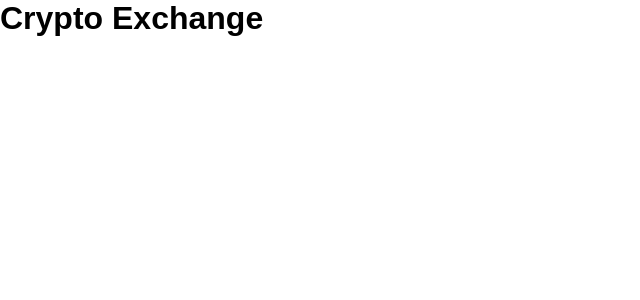
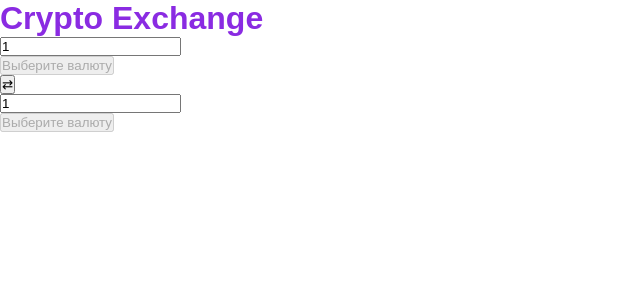
Before and after one commit to gatzxx/crypto-exchange, a React (Vite) app: page / in a window 1280 px wide. Shown: the top 300 px of the page, without its empty margins (0-640 px from the left). Built offline with nearby package versions, Linux system fonts and the light colour scheme; no server answers.

Commit message:
feat: add basic components

```diff
--- /dev/null
+++ b/src/App.module.css
@@ -0,0 +1,3 @@
+.appContainer {
+    color: blueviolet;
+}
--- a/src/App.tsx
+++ b/src/App.tsx
@@ -1,7 +1,12 @@
+import { ExchangeForm } from '@/components/ExchangeForm/ExchangeForm'
+
+import styles from './App.module.css'
+
 export const App = () => {
     return (
-        <main>
-            <h1>Crypto Exchange</h1>
-        </main>
+        <div className={styles.appContainer}>
+            <h1 className={styles.title}>Crypto Exchange</h1>
+            <ExchangeForm />
+        </div>
     )
 }
--- /dev/null
+++ b/src/components/CurrencyDropdown/CurrencyDropdown.module.css
@@ -0,0 +1,3 @@
+.dropdown {
+    color: blueviolet;
+}
--- /dev/null
+++ b/src/components/CurrencyDropdown/CurrencyDropdown.tsx
@@ -0,0 +1,45 @@
+import { exchangeStore } from '@/stores/exchangeStore'
+
+import styles from './CurrencyDropdown.module.css'
+
+interface CurrencyDropdownProps {
+    isOpen: boolean
+    search: string
+    onSearchChange: (value: string) => void
+    coins: typeof exchangeStore.coins
+    selectedCurrency: string
+    onSelect: (symbol: string) => void
+}
+
+export const CurrencyDropdown = ({
+    isOpen,
+    search,
+    onSearchChange,
+    coins,
+    selectedCurrency,
+    onSelect,
+}: CurrencyDropdownProps) =>
+    isOpen ? (
+        <div className={styles.dropdown}>
+            <input
+                type='text'
+                value={search}
+                onChange={(e) => onSearchChange(e.target.value)}
+                placeholder='Поиск валюты...'
+                className={styles.searchInput}
+            />
+            <div className={styles.coinList}>
+                {coins.map((coin) => (
+                    <div
+                        key={coin.id}
+                        onClick={() => onSelect(coin.symbol)}
+                        className={`${styles.coinItem} ${
+                            selectedCurrency === coin.symbol ? styles.selected : ''
+                        }`}
+                    >
+                        {coin.symbol} - {coin.name}
+                    </div>
+                ))}
+            </div>
+        </div>
+    ) : null
--- /dev/null
+++ b/src/components/CurrencyInput/CurrencyInput.tsx
@@ -0,0 +1,11 @@
+import { observer } from 'mobx-react-lite'
+
+import { CurrencyInputView } from '@/components/CurrencyInputView/CurrencyInputView'
+import { useCurrencyInput } from '@/hooks/useCurrencyInput'
+
+type InputType = 'from' | 'to'
+
+export const CurrencyInput = observer(({ type }: { type: InputType }) => {
+    const props = useCurrencyInput(type)
+    return <CurrencyInputView type={type} {...props} />
+})
--- /dev/null
+++ b/src/components/CurrencyInputView/CurrencyInputView.module.css
@@ -0,0 +1,3 @@
+.inputGroup {
+    color: blueviolet;
+}
--- /dev/null
+++ b/src/components/CurrencyInputView/CurrencyInputView.tsx
@@ -0,0 +1,62 @@
+import { CurrencyDropdown } from '@/components/CurrencyDropdown/CurrencyDropdown'
+import { useCurrencyInput } from '@/hooks/useCurrencyInput'
+import { TEXT } from '@/constants/texts'
+
+import styles from './CurrencyInputView.module.css'
+
+interface CurrencyInputViewProps extends ReturnType<typeof useCurrencyInput> {
+    type: 'from' | 'to'
+}
+
+export const CurrencyInputView = ({
+    type,
+    localValue,
+    currentCurrency,
+    loading,
+    filteredCoins,
+    isDropdownOpen,
+    searchTerm,
+    handleAmountChange,
+    handleCurrencySelect,
+    setSearchTerm,
+    toggleDropdown,
+    coinsEmpty,
+}: CurrencyInputViewProps) => (
+    <div className={styles.inputGroup}>
+        <div className={styles.amountSection}>
+            <input
+                type='text'
+                value={localValue}
+                onChange={(e) => handleAmountChange(e.target.value)}
+                placeholder={TEXT.placeholder[type]}
+                className={styles.input}
+                inputMode='decimal'
+                aria-label={`${type} amount`}
+            />
+            {loading && <div className={styles.spinner} aria-hidden='true' />}
+        </div>
+
+        <div className={styles.currencySelector}>
+            <button
+                className={styles.currencyButton}
+                onClick={toggleDropdown}
+                disabled={loading || coinsEmpty}
+                aria-expanded={isDropdownOpen}
+            >
+                {currentCurrency || TEXT.select}
+                <span className={`${styles.arrow} ${isDropdownOpen ? styles.open : ''}`} />
+            </button>
+
+            {isDropdownOpen && (
+                <CurrencyDropdown
+                    isOpen={isDropdownOpen}
+                    search={searchTerm}
+                    onSearchChange={setSearchTerm}
+                    coins={filteredCoins}
+                    selectedCurrency={currentCurrency}
+                    onSelect={handleCurrencySelect}
+                />
+            )}
+        </div>
+    </div>
+)
--- /dev/null
+++ b/src/components/ExchangeForm/ExchangeForm.module.css
@@ -0,0 +1,3 @@
+.exchangeForm {
+    color: blueviolet;
+}
--- /dev/null
+++ b/src/components/ExchangeForm/ExchangeForm.tsx
@@ -0,0 +1,31 @@
+import { observer } from 'mobx-react-lite'
+import { useEffect } from 'react'
+
+import { CurrencyInput } from '@/components/CurrencyInput/CurrencyInput'
+import { exchangeStore } from '@/stores/exchangeStore'
+
+import styles from './ExchangeForm.module.css'
+
+export const ExchangeForm = observer(() => {
+    useEffect(() => {
+        exchangeStore.fetchCoins()
+    }, [])
+
+    const handleSwapCurrencies = () => {
+        exchangeStore.swapCurrencies()
+    }
+
+    return (
+        <div className={styles.exchangeForm}>
+            <CurrencyInput type='from' />
+            <button
+                onClick={handleSwapCurrencies}
+                className={styles.swapButton}
+                aria-label='Swap currencies'
+            >
+                ⇄
+            </button>
+            <CurrencyInput type='to' />
+        </div>
+    )
+})
--- /dev/null
+++ b/src/constants/texts.ts
@@ -0,0 +1,7 @@
+export const TEXT = {
+    select: 'Выберите валюту',
+    placeholder: {
+        from: 'Введите сумму',
+        to: 'Результат',
+    },
+}
```
